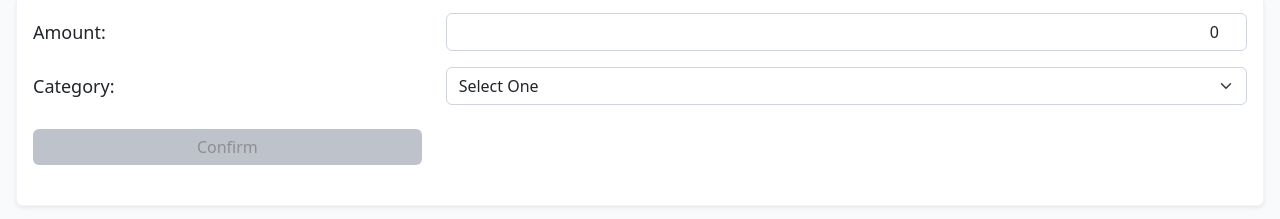
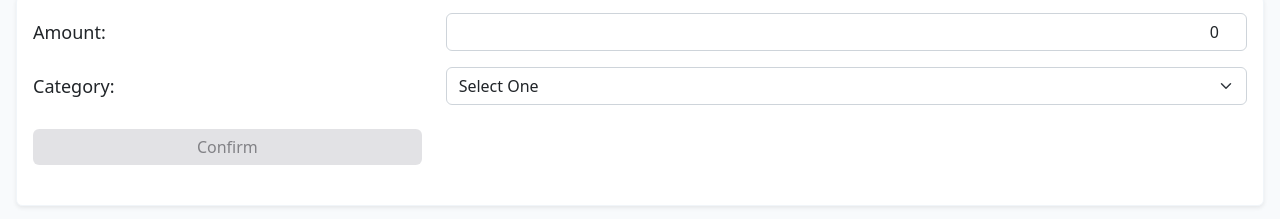
Before and after one commit to haoyt5/money-tracker, a React (Create React App) app in the folder client/: page /expense in a window 1280 px wide. Shown: the part 128-347 px from the top of the page. Built offline with nearby package versions, Linux system fonts and the light colour scheme; no server answers.

Commit message:
feat: extract the component and document

```diff
--- a/client/src/components/ExpenseForm.tsx
+++ b/client/src/components/ExpenseForm.tsx
@@ -6,6 +6,7 @@ import {
     ValidationValue,
 } from 'react-hook-form'
 import { Button, Form, FormGroup, Label, Input, Col, Row } from 'reactstrap'
+import SubmitButton from './SubmitButton'
 type Inputs = {
     amount: number
     category: string
@@ -124,14 +125,9 @@ const ExpenseForm: FunctionComponent<ExpenseFormProps> = () => {
             )} */}
             <Row className="pt-2 pb-4">
                 <Col xs="4">
-                    <Button
-                        color="primary"
-                        className="ring active:ring border-0 w-100 bg-blue-500 font-medium disabled:text-zinc-600 disabled:bg-gray-400 disabled:ring-0 hover:bg-blue-500 hover:text-gray-900 hover:ring hover:font-semi-bold  focus:text-black focus:bg-blue-500 focus:ring "
-                        type="submit"
-                        disabled={!isValid}
-                    >
+                    <SubmitButton disabled={!isValid} className="w-100">
                         Confirm
-                    </Button>
+                    </SubmitButton>
                 </Col>
             </Row>
         </Form>
--- /dev/null
+++ b/client/src/components/Header.tsx
@@ -0,0 +1,22 @@
+import { ReactNode, FunctionComponent } from 'react'
+
+interface HeaderProps {
+    title?: string
+    left?: ReactNode
+    className?: string
+}
+
+const Header: FunctionComponent<HeaderProps> = ({ title, left, className }) => {
+    return (
+        <div
+            className={`nav flex p-3 bg-info bg-blue-300 text-zinc-700 bg-gradient-to-r from-blue-300 via-blue-300 to-blue-400 shadow-sm ${className}`}
+        >
+            {left}
+            <h1 className="flex-grow font-bold text-2xl text-center">
+                {title}
+            </h1>
+        </div>
+    )
+}
+
+export default Header
--- /dev/null
+++ b/client/src/components/SubmitButton.tsx
@@ -0,0 +1,36 @@
+import React from 'react'
+import { FunctionComponent } from 'react'
+import { Button } from 'reactstrap'
+interface SubmitButtonProps {
+    disabled?: boolean
+    className?: string
+    children?: React.ReactNode
+}
+
+const SubmitButton: FunctionComponent<SubmitButtonProps> = ({
+    disabled,
+    className,
+    children,
+}) => {
+    return (
+        <Button
+            color="primary"
+            disabled={disabled}
+            style={
+                disabled
+                    ? {
+                          color: 'rgb(63 63 70)',
+                          backgroundColor: 'rgb(212 212 216)',
+                          boxShadow: 'none',
+                      }
+                    : {}
+            }
+            className={`ring active:ring border-0 bg-blue-500 font-medium disabled:text-zinc-600 disabled:bg-gray-400 disabled:ring-0 hover:bg-blue-500 hover:text-gray-900 hover:ring hover:font-semi-bold  focus:text-black focus:bg-blue-500 focus:ring ${className}`}
+            type="submit"
+        >
+            {children}
+        </Button>
+    )
+}
+
+export default SubmitButton
--- a/client/src/routes/AuthRoot.tsx
+++ b/client/src/routes/AuthRoot.tsx
@@ -2,6 +2,7 @@ import { FunctionComponent } from 'react'
 import { Outlet } from 'react-router-dom'
 import { useLocation } from 'react-router-dom'
 import PageBackwardButton from '../components/PageBackwardButton'
+import Header from '../components/Header'
 
 interface AuthRootProps {}
 
@@ -9,15 +10,15 @@ const AuthRoot: FunctionComponent<AuthRootProps> = () => {
     const { pathname, state } = useLocation()
     return (
         <>
-            <div className="nav flex p-3 text-zinc-700 bg-gradient-to-r from-blue-300 via-blue-300 to-blue-400 shadow-sm ">
-                <PageBackwardButton
-                    pathname={pathname}
-                    from={state?.from ? state.from : ''}
-                />
-                <h1 className="flex-grow font-bold text-2xl text-center">
-                    {pathname === '/' ? 'Money Tracker' : 'Expenses'}
-                </h1>
-            </div>
+            <Header
+                left={
+                    <PageBackwardButton
+                        pathname={pathname}
+                        from={state?.from ? state.from : ''}
+                    />
+                }
+                title={pathname === '/' ? 'Money Tracker' : 'Expenses'}
+            />
             <div className="px-3">
                 <Outlet />
             </div>
--- /dev/null
+++ b/client/src/stories/examples/Button/Button.tsx
@@ -0,0 +1,27 @@
+import { ComponentStory } from '@storybook/react'
+import SubmitButton from '../../../components/SubmitButton'
+
+const Template: ComponentStory<typeof SubmitButton> = (args) => (
+    <SubmitButton {...args} />
+)
+export const Default = Template.bind({})
+Default.args = {
+    children: 'Button',
+    disabled: false,
+    className: '',
+}
+
+Default.argTypes = {
+    children: {
+        description: `Pass children so this component can wrap them`,
+        defaultValue: `${null}`,
+    },
+    disabled: {
+        description: 'Disables the button',
+        defaultValue: `fall`,
+    },
+    className: {
+        description: `Appends new className`,
+    },
+}
+export default Default
--- /dev/null
+++ b/client/src/stories/examples/Button/Disable.tsx
@@ -0,0 +1,42 @@
+import React from 'react'
+import SubmitButton from '../../../components/SubmitButton'
+import { ComponentStory } from '@storybook/react'
+
+export const DisableExamples: ComponentStory<typeof SubmitButton> = () => {
+    return (
+        <>
+            <SubmitButton>Default</SubmitButton>
+            <SubmitButton disabled={true}>Disabled</SubmitButton>
+        </>
+    )
+}
+
+DisableExamples.parameters = {
+    docs: {
+        description: {
+            story: 'Make the button looks inactive via adding the disabled prop to `SubmitButton`',
+        },
+    },
+}
+DisableExamples.storyName = 'Disabled variant'
+
+export default DisableExamples
+
+// export default {
+//     parameter: {
+//         docs: {
+//             description: {
+//                 story: 'Make the button looks inactive via adding the disabled prop to `SubmitButton`',
+//             },
+//         },
+//     },
+// } as ComponentMeta<typeof DisableExamples>
+
+// export default {
+//     docs: {
+//         description: {
+//             story: 'Make the button looks inactive via adding the disabled prop to `SubmitButton`',
+//         },
+//     },
+// }
+// eslint-disable-next-line import/no-anonymous-default-export
--- /dev/null
+++ b/client/src/stories/examples/Headers/Header.tsx
@@ -0,0 +1,24 @@
+import { ComponentStory } from '@storybook/react'
+import Header from '../../../components/Header'
+
+const Template: ComponentStory<typeof Header> = (args) => <Header {...args} />
+export const Default = Template.bind({})
+Default.args = {
+    title: 'Header Title',
+    className: '',
+    left: <button className="btn-info btn-sm">{'＜'}</button>,
+}
+
+Default.argTypes = {
+    title: {
+        description: `Places the title in the center of the header`,
+        defaultValue: `${null}`,
+    },
+    className: {
+        description: 'Appends new `className`',
+    },
+    left: {
+        description: `Add element to stick in the left`,
+    },
+}
+export default Default
```
Also changed, not shown: 2 other files (tests, documents, lock files or other folders).
